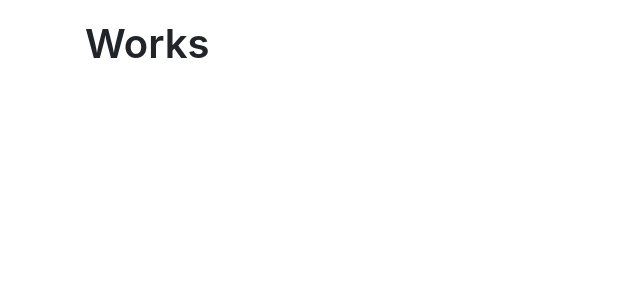
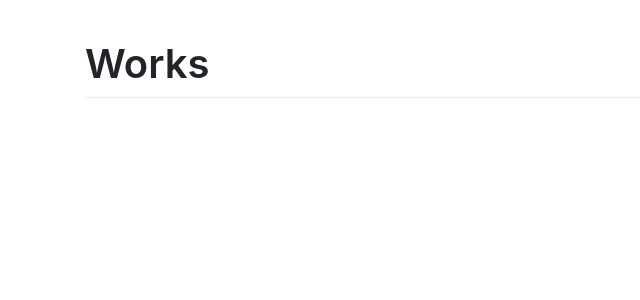
Before and after one commit to mktakuya/mktakuya.github.io, a Jekyll site: the page built from works.html, in a window 1280 px wide. Shown: the top 300 px of the page, without its empty margins (0-640 px from the left). Built offline with Jekyll 4.4.1, drawn with Linux system fonts in a browser that asks for light colours.

Commit message:
Improve works page

```diff
--- a/css/main.scss
+++ b/css/main.scss
@@ -8,3 +8,14 @@
 .bio > p {
   padding-left: 1em;
 }
+
+h2.work-title {
+  margin: .1em 0 1em .5em;
+  font-size: 1em;
+}
+
+.page-header {
+  padding-bottom: 9px;
+  margin: 40px 0 20px;
+  border-bottom: 1px solid #eee;
+}
--- a/works.html
+++ b/works.html
@@ -7,7 +7,9 @@
 
 <div class="container">
   <div class="works-header">
-    <h1 class="page-header">Works</h1>
+    <h1 class="page-header">
+      Works
+    </h1>
   </div>
 
   <div class="works-list">
@@ -16,10 +18,8 @@
         {% cycle '<div class="row works">', '', '', '' %}
           <div class="col-sm-3">
             <a href="{{ post.url }}">
-              <div class="text-center">
-                <img src="{{ site.baseurl }}/images/works/{{ post.thumbnail }}" class="img-thumbnail">
-                <h2>{{ post.title }}</h2>
-              </div>
+              <img src="{{ site.baseurl }}/images/works/{{ post.thumbnail }}" class="img-thumbnail">
+              <h2 class="work-title">{{ post.title }}</h2>
             </a>
           </div>
         {% cycle '', '', '', '</div><!-- row works -->' %}
```
